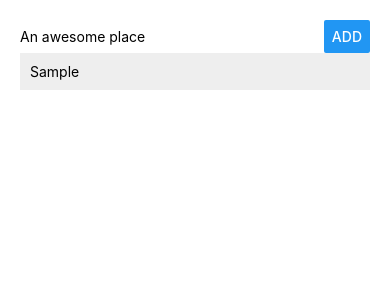
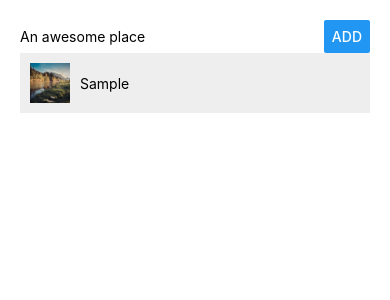
Before and after one commit to Pluto0104/react-native-practical-guide, a React Native app: screen / in a window 390 px wide. Both pictures are taken after typing "Sample" into the empty fields and a click on the button "ADD". Shown: the top 300 px of the page. Built offline with nearby package versions, Linux system fonts and the light colour scheme.

Commit message:
included Image component to the ListItem

```diff
--- a/App.js
+++ b/App.js
@@ -4,6 +4,8 @@ import { StyleSheet, TextInput, Text, View, Button } from "react-native";
 import ListItem from "./src/ListItem/ListItem";
 import PlaceList from "./src/PlaceList/PlaceList";
 import PlaceInput from "./src/PlaceInput/PlaceInput";
+
+import defaultPlaceImage from "./src/assets/test.jpg";
 
 export default class App extends React.Component {
   constructor() {
@@ -32,7 +34,11 @@ export default class App extends React.Component {
       this.setState(prevState => ({
         places: [
           ...prevState.places,
-          { key: Math.random() + new Date(), value: prevState.placeName }
+          {
+            key: Math.random() + new Date(),
+            placeName: prevState.placeName,
+            placeImage: defaultPlaceImage
+          }
         ],
         placeName: ""
       }));
@@ -40,7 +46,6 @@ export default class App extends React.Component {
   }
 
   onPlaceItemDelete(key) {
-    console.log(this.state.places);
     this.setState(prevState => ({
       places: prevState.places.filter(item => item.key !== key)
     }));
--- a/src/ListItem/ListItem.js
+++ b/src/ListItem/ListItem.js
@@ -1,10 +1,11 @@
 import React from "react";
-import { View, Text, StyleSheet, TouchableOpacity } from "react-native";
+import { View, Text, StyleSheet, TouchableOpacity, Image } from "react-native";
 
-const ListItem = ({ placeName, onItemPressed }) => {
+const ListItem = ({ placeName, placeImage, onItemPressed }) => {
   return (
     <TouchableOpacity onPress={onItemPressed}>
       <View style={styles.listItem}>
+        <Image source={placeImage} style={styles.placeImageStyles} />
         <Text tyle={styles.listItemText}>{placeName}</Text>
       </View>
     </TouchableOpacity>
@@ -13,10 +14,17 @@ const ListItem = ({ placeName, onItemPressed }) => {
 
 const styles = StyleSheet.create({
   listItem: {
+    flexDirection: "row",
+    alignItems: "center",
     width: "100%",
     padding: 10,
     backgroundColor: "#eee",
     marginBottom: 10
+  },
+  placeImageStyles: {
+    marginRight: 10,
+    height: 40,
+    width: 40
   }
 });
 
--- a/src/PlaceList/PlaceList.js
+++ b/src/PlaceList/PlaceList.js
@@ -8,9 +8,10 @@ const PlaceList = ({ places, onPlaceItemDelete }) => {
     <FlatList
       style={styles.listContainer}
       data={places}
-      renderItem={({ item: { key, value } }) => (
+      renderItem={({ item: { key, placeName, placeImage } }) => (
         <ListItem
-          placeName={value}
+          placeName={placeName}
+          placeImage={placeImage}
           onItemPressed={() => onPlaceItemDelete(key)}
         />
       )}
```
Also changed, not shown: src/assets/test.jpg (added).
